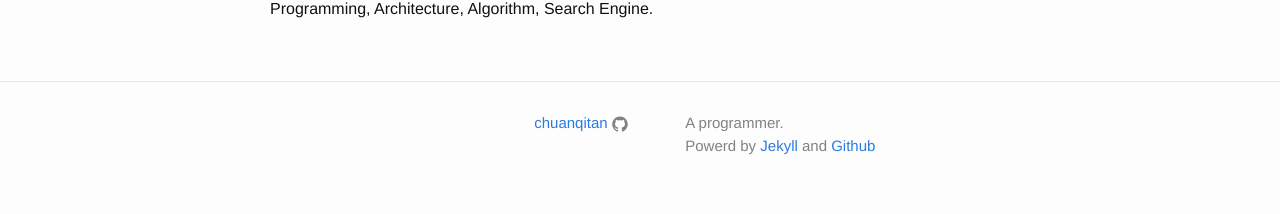
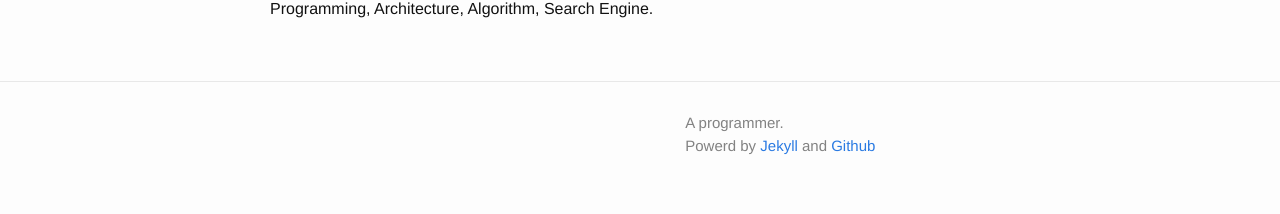
Before and after one commit to chuanqitan/chuanqitan.github.io, a Jekyll site: the page built from index.md, in a window 1280 px wide. Shown: the part 1054-1268 px from the top of the page. Built offline with Jekyll 4.4.1, drawn with Linux system fonts in a browser that asks for light colours.

Commit message:
remove github link at footer

```diff
--- a/_config.yml
+++ b/_config.yml
@@ -6,7 +6,7 @@ description: > # this means to ignore newlines until "baseurl:"
 baseurl: "" # the subpath of your site, e.g. /blog/
 url: "http://chuanqi.name" # the base hostname & protocol for your site
 twitter_username:
-github_username:  chuanqitan
+github_username:
 
 # Build settings
 markdown: kramdown
```
